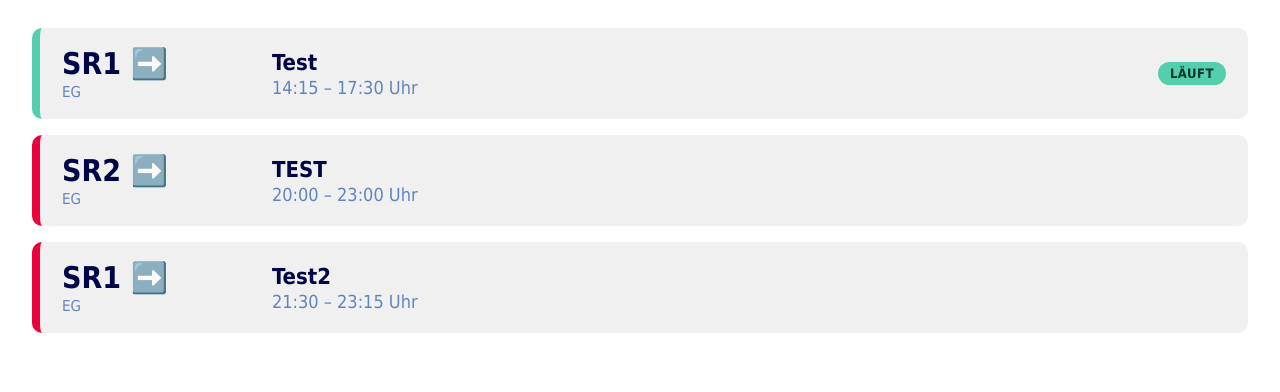
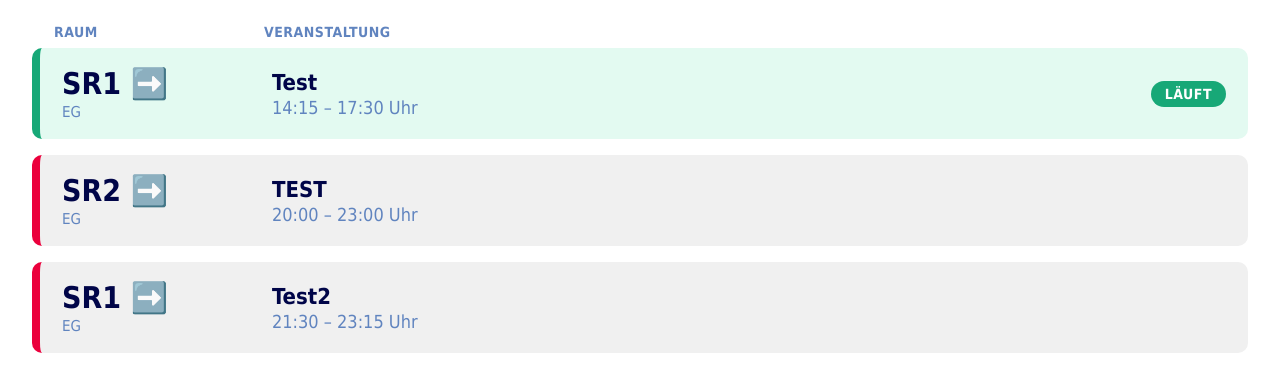
Before and after one commit to jo-sides/raumbuchung, a plain HTML site: page signage.html in a window 1280 px wide. Drawn offline with Linux system fonts and the light colour scheme.

Commit message:
Spaltenkoepfe, keine abgeschnittenen Kacheln, deutlichere Laeuft-Kennzeichnung

```diff
--- a/signage.html
+++ b/signage.html
@@ -13,23 +13,30 @@
   }
   * { font-family: 'Maven Johanniter', Tahoma, Arial, sans-serif; box-sizing: border-box; }
   html, body { margin: 0; padding: 0; background: #ffffff; color: var(--markenblau); height: 100%; overflow: hidden; }
-  body { padding: 28px 32px; }
+  body { padding: 24px 32px; display: flex; flex-direction: column; }
+  #kopfzeile { display: flex; gap: 20px; padding: 0 22px 8px; font-size: 14px; font-weight: 700; color: var(--markenblau-hell); text-transform: uppercase; letter-spacing: 0.5px; }
+  #kopfzeile .raum-kopf { min-width: 190px; }
+  #inhalt { flex: 1; overflow: hidden; }
   #leer { color: #999; font-size: 22px; text-align: center; margin-top: 18%; }
   .kachel {
     display: flex; align-items: center; gap: 20px;
     background: var(--grau); border-left: 8px solid var(--markenrot);
     border-radius: 10px; padding: 18px 22px; margin-bottom: 16px;
   }
-  .kachel.laeuft { border-left-color: #53cfad; }
+  .kachel.laeuft { background: #e3faf1; border-left-color: #17a877; }
   .raum { font-size: 30px; font-weight: 700; min-width: 190px; color: var(--markenblau); }
   .stock { font-size: 15px; font-weight: 500; color: var(--markenblau-hell); display: block; margin-top: 2px; }
   .info { flex: 1; }
   .titel { font-size: 22px; font-weight: 700; color: var(--markenblau); }
   .zeit { font-size: 18px; font-weight: 500; color: var(--markenblau-hell); margin-top: 2px; }
-  .badge { font-size: 13px; font-weight: 700; text-transform: uppercase; letter-spacing: 0.5px; padding: 4px 12px; border-radius: 20px; background: #53cfad; color: #03362a; }
+  .badge { font-size: 14px; font-weight: 700; text-transform: uppercase; letter-spacing: 0.5px; padding: 5px 14px; border-radius: 20px; background: #17a877; color: #ffffff; }
 </style>
 </head>
 <body>
+  <div id="kopfzeile">
+    <span class="raum-kopf">Raum</span>
+    <span>Veranstaltung</span>
+  </div>
   <div id="inhalt"></div>
 
 <script>
@@ -59,6 +66,7 @@ async function laden() {
       .sort((a,b) => minVon(a.von) - minVon(b.von));
 
     const inhalt = document.getElementById('inhalt');
+    document.getElementById('kopfzeile').style.display = termine.length ? 'flex' : 'none';
     if (termine.length === 0) {
       inhalt.innerHTML = '<div id="leer">Keine bevorstehenden Termine geplant</div>';
       return;
@@ -75,6 +83,16 @@ async function laden() {
           ${laeuft ? '<span class="badge">Läuft</span>' : ''}
         </div>`;
     }).join('');
+
+    // Keine halb abgeschnittenen Kacheln: alles entfernen, was über die verfügbare Höhe hinausragt
+    const kacheln = Array.from(inhalt.children);
+    for (let i = kacheln.length - 1; i >= 0; i--) {
+      if (kacheln[i].offsetTop + kacheln[i].offsetHeight > inhalt.clientHeight) {
+        kacheln[i].remove();
+      } else {
+        break;
+      }
+    }
   } catch (e) {
     document.getElementById('inhalt').innerHTML = '<div id="leer">Keine bevorstehenden Termine geplant</div>';
   }
```
